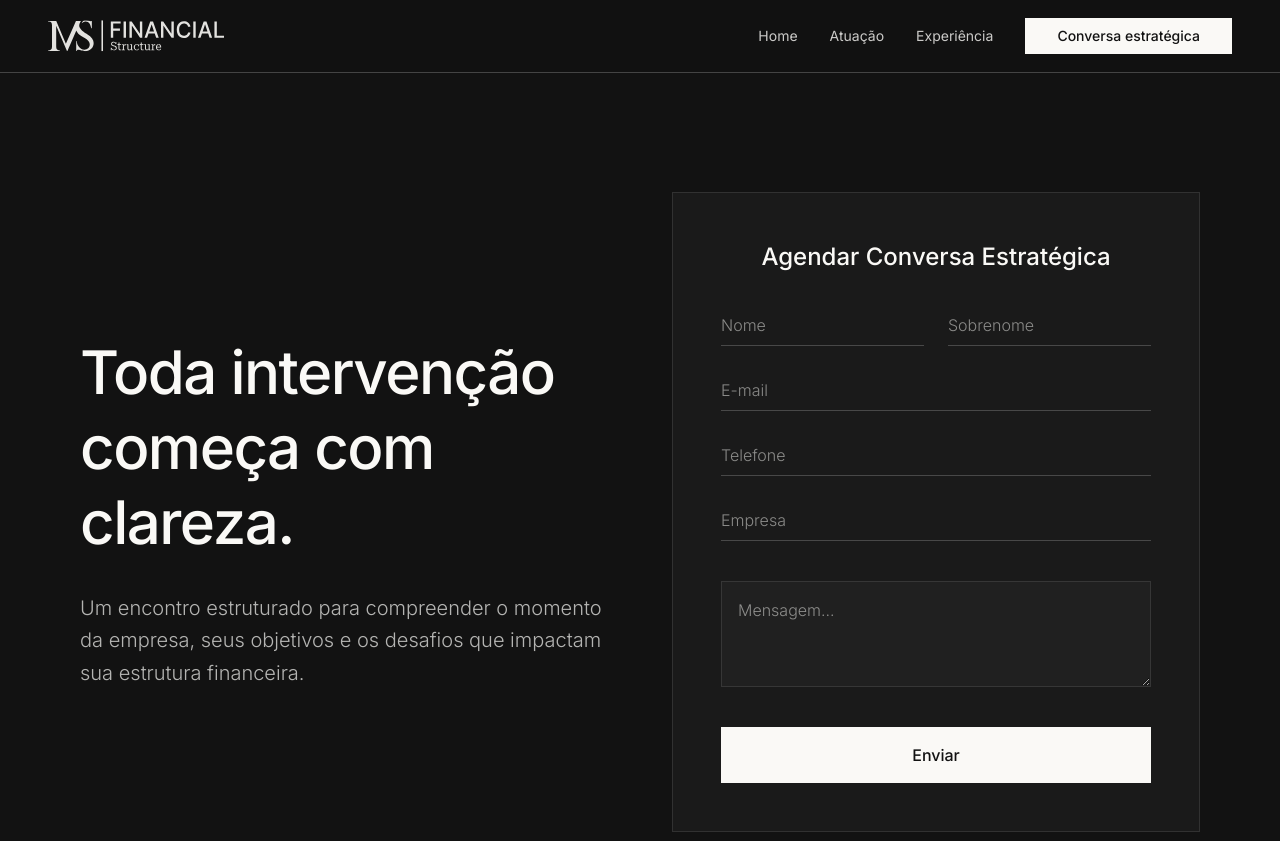
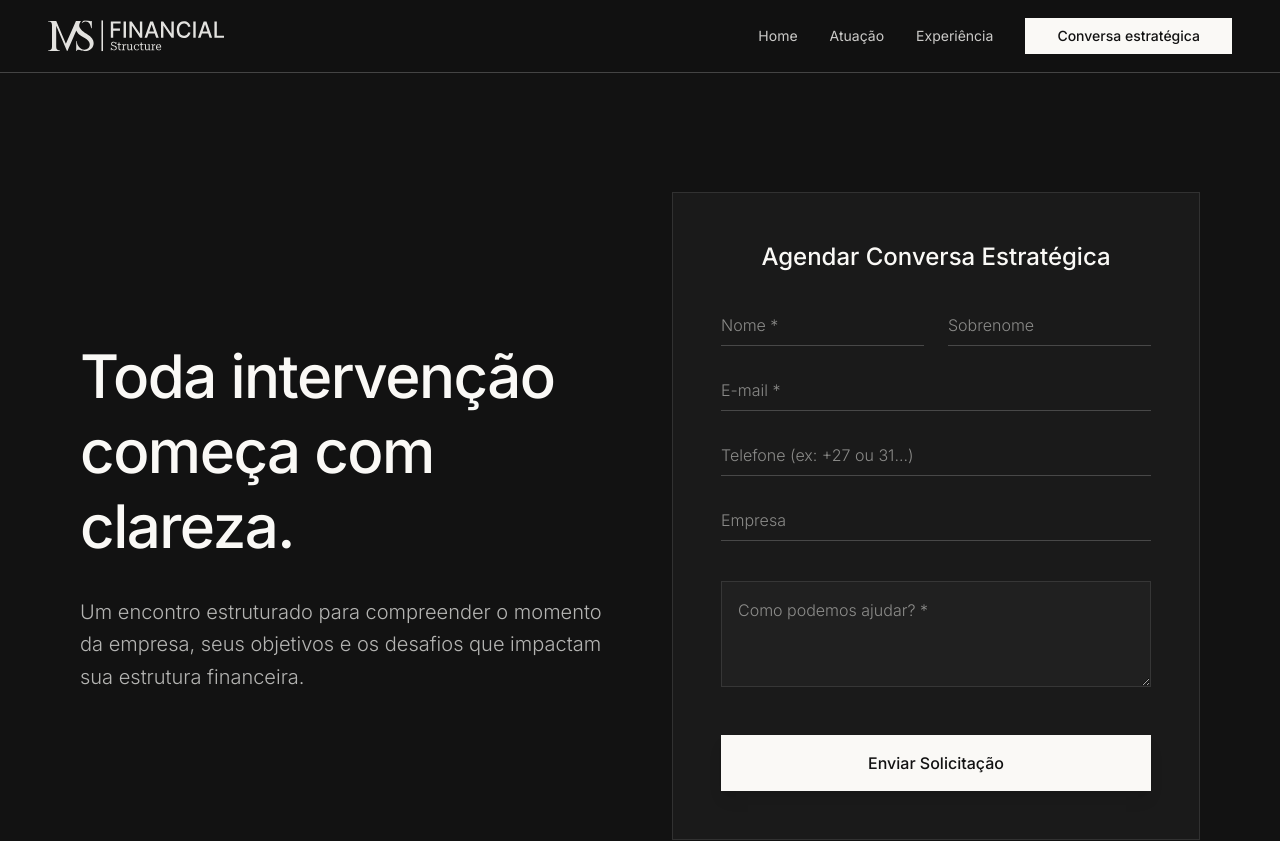
Before and after one commit to Bryanninja/michel-stawicki-web, a Next.js app: page /conversa-estrategica in a window 1280 px wide. Shown: the top 841 px of the page. Built offline with nearby package versions, Linux system fonts and the light colour scheme.

Commit message:
rafactor: form inputs has been updated and php send

```diff
--- a/app/components/ContactForm.tsx
+++ b/app/components/ContactForm.tsx
@@ -6,13 +6,95 @@ export default function ContactForm() {
   const [status, setStatus] = useState<
     "idle" | "loading" | "success" | "error"
   >("idle");
+  const [erros, setErros] = useState<{ [key: string]: string }>({});
 
-  const handleSubmit = async (e: React.SyntheticEvent<HTMLFormElement>) => {
+  // Estado para controlar os valores digitados (necessário para a máscara funcionar em tempo real)
+  const [valores, setValores] = useState({
+    Nome: "",
+    Sobrenome: "",
+    Email: "",
+    Telefone: "",
+    Empresa: "",
+    Mensagem: "",
+  });
+
+  // A MÁSCARA INTELIGENTE (Brasil vs Global)
+  const handlePhoneChange = (e: React.ChangeEvent<HTMLInputElement>) => {
+    let valor = e.target.value;
+
+    // Se começar com +, é internacional. Mantém o + e formata com espaços
+    if (valor.startsWith("+")) {
+      valor = valor.replace(/(?!^\+)[^\d]/g, ""); // Permite só + no início e números
+      valor = valor
+        .replace(/(\+\d{2,3})(\d{2,3})(\d{3,4})(\d{0,4})/, "$1 $2 $3 $4")
+        .trim();
+    } else {
+      // Se não tem +, assume Brasil: (XX) XXXXX-XXXX
+      valor = valor.replace(/\D/g, ""); // Remove tudo que não é número
+      valor = valor.substring(0, 11); // Limita a 11 dígitos
+      if (valor.length > 2) valor = valor.replace(/^(\d{2})(\d)/g, "($1) $2");
+      if (valor.length > 7) valor = valor.replace(/(\d{5})(\d)/, "$1-$2");
+    }
+
+    setValores({ ...valores, Telefone: valor });
+
+    // Limpa o erro do telefone enquanto o usuário digita
+    if (erros.Telefone) setErros((prev) => ({ ...prev, Telefone: "" }));
+  };
+
+  const handleInputChange = (
+    e: React.ChangeEvent<HTMLInputElement | HTMLTextAreaElement>,
+  ) => {
+    const { name, value } = e.target;
+    setValores({ ...valores, [name]: value });
+    // Limpa o erro do campo específico enquanto o usuário digita
+    if (erros[name]) setErros((prev) => ({ ...prev, [name]: "" }));
+  };
+
+  // VALIDAÇÃO AVANÇADA (Blindagem)
+  const validarFormulario = () => {
+    const novosErros: { [key: string]: string } = {};
+
+    // Validação de Nome (Mínimo 2 letras, sem números)
+    if (!valores.Nome.trim() || valores.Nome.length < 2) {
+      novosErros.Nome = "Insira um nome válido.";
+    } else if (!/^[A-Za-zÀ-ÖØ-öø-ÿ\s]+$/.test(valores.Nome)) {
+      novosErros.Nome = "Apenas letras permitidas.";
+    }
+
+    // Validação de E-mail (Regex profissional)
+    const emailRegex = /^[a-zA-Z0-9._%+-]+@[a-zA-Z0-9.-]+\.[a-zA-Z]{2,}$/;
+    if (!valores.Email.trim() || !emailRegex.test(valores.Email)) {
+      novosErros.Email = "Insira um e-mail corporativo válido.";
+    }
+
+    // Validação de Telefone (Mínimo de dígitos lógicos)
+    const telNumeros = valores.Telefone.replace(/\D/g, "");
+    if (valores.Telefone && telNumeros.length < 8) {
+      novosErros.Telefone = "Número muito curto.";
+    }
+
+    // Validação de Mensagem (Mínimo de caracteres para evitar spam vazio)
+    if (!valores.Mensagem.trim() || valores.Mensagem.length < 10) {
+      novosErros.Mensagem =
+        "Por favor, detalhe um pouco mais (mín. 10 caracteres).";
+    }
+
+    setErros(novosErros);
+    return Object.keys(novosErros).length === 0;
+  };
+
+  const handleSubmit = async (e: React.FormEvent<HTMLFormElement>) => {
     e.preventDefault();
+
+    if (!validarFormulario()) return;
+
     setStatus("loading");
 
-    const form = e.currentTarget;
-    const formData = new FormData(form);
+    const formData = new FormData();
+    Object.entries(valores).forEach(([key, value]) =>
+      formData.append(key, value),
+    );
 
     try {
       const response = await fetch("/enviar.php", {
@@ -22,7 +104,15 @@ export default function ContactForm() {
 
       if (response.ok) {
         setStatus("success");
-        form.reset();
+        setValores({
+          Nome: "",
+          Sobrenome: "",
+          Email: "",
+          Telefone: "",
+          Empresa: "",
+          Mensagem: "",
+        });
+        setErros({});
         setTimeout(() => setStatus("idle"), 5000);
       } else {
         setStatus("error");
@@ -32,67 +122,112 @@ export default function ContactForm() {
     }
   };
 
+  const getInputClass = (campo: string) =>
+    `bg-transparent border-b py-2 text-brand-white focus:outline-none transition-all font-light ${erros[campo] ? "border-red-500 placeholder-red-400/50" : "border-white/20 focus:border-brand-white"}`;
+
   return (
-    <div className="bg-surface border border-white/10 p-8 md:p-12 w-full max-w-xl">
+    <div className="bg-surface border border-white/10 p-8 md:p-12 w-full max-w-xl relative overflow-hidden">
       <h2 className="font-sans font-medium text-2xl text-brand-white mb-8 text-center">
         Agendar Conversa Estratégica
       </h2>
 
-      <form onSubmit={handleSubmit} className="flex flex-col gap-6">
+      <form
+        onSubmit={handleSubmit}
+        className="flex flex-col gap-6 relative z-10"
+        noValidate
+      >
         <div className="grid grid-cols-1 md:grid-cols-2 gap-6">
+          <div className="flex flex-col relative">
             <input
               type="text"
               name="Nome"
-            required
-            placeholder="Nome"
-            className="bg-transparent border-b border-white/20 py-2 text-brand-white focus:outline-none focus:border-brand-white transition-colors font-light"
+              value={valores.Nome}
+              onChange={handleInputChange}
+              placeholder="Nome *"
+              className={getInputClass("Nome")}
             />
+            {erros.Nome && (
+              <span className="text-red-500 text-xs absolute -bottom-5 left-0">
+                {erros.Nome}
+              </span>
+            )}
+          </div>
           <input
             type="text"
             name="Sobrenome"
-            required
+            value={valores.Sobrenome}
+            onChange={handleInputChange}
             placeholder="Sobrenome"
-            className="bg-transparent border-b border-white/20 py-2 text-brand-white focus:outline-none focus:border-brand-white transition-colors font-light"
+            className={getInputClass("Sobrenome")}
           />
         </div>
 
+        <div className="flex flex-col relative mt-2 md:mt-0">
           <input
             type="email"
             name="Email"
-          required
-          placeholder="E-mail"
-          className="bg-transparent border-b border-white/20 py-2 text-brand-white focus:outline-none focus:border-brand-white transition-colors font-light"
+            value={valores.Email}
+            onChange={handleInputChange}
+            placeholder="E-mail *"
+            className={getInputClass("Email")}
           />
+          {erros.Email && (
+            <span className="text-red-500 text-xs absolute -bottom-5 left-0">
+              {erros.Email}
+            </span>
+          )}
+        </div>
+
+        <div className="flex flex-col relative mt-2 md:mt-0">
           <input
             type="tel"
             name="Telefone"
-          placeholder="Telefone"
-          className="bg-transparent border-b border-white/20 py-2 text-brand-white focus:outline-none focus:border-brand-white transition-colors font-light"
+            value={valores.Telefone}
+            onChange={handlePhoneChange}
+            placeholder="Telefone (ex: +27 ou 31...)"
+            className={getInputClass("Telefone")}
           />
+          {erros.Telefone && (
+            <span className="text-red-500 text-xs absolute -bottom-5 left-0">
+              {erros.Telefone}
+            </span>
+          )}
+        </div>
+
         <input
           type="text"
           name="Empresa"
+          value={valores.Empresa}
+          onChange={handleInputChange}
           placeholder="Empresa"
-          className="bg-transparent border-b border-white/20 py-2 text-brand-white focus:outline-none focus:border-brand-white transition-colors font-light"
+          className={getInputClass("Empresa")}
         />
 
+        <div className="flex flex-col mt-4 relative">
           <textarea
             name="Mensagem"
-          required
-          placeholder="Mensagem..."
+            value={valores.Mensagem}
+            onChange={handleInputChange}
+            placeholder="Como podemos ajudar? *"
             rows={3}
-          className="bg-[#262626]/50 border border-white/10 p-4 text-brand-white focus:outline-none focus:border-brand-white transition-colors font-light mt-4"
+            className={`bg-[#262626]/50 border p-4 text-brand-white focus:outline-none transition-all font-light ${erros.Mensagem ? "border-red-500 placeholder-red-400/50" : "border-white/10 focus:border-brand-white"}`}
           />
+          {erros.Mensagem && (
+            <span className="text-red-500 text-xs absolute -bottom-5 left-0">
+              {erros.Mensagem}
+            </span>
+          )}
+        </div>
 
         <button
           type="submit"
           disabled={status === "loading" || status === "success"}
-          className={`font-sans font-medium py-4 mt-4 transition-all duration-300 ${status === "success" ? "bg-[#8bc34a] text-brand-black" : status === "error" ? "bg-red-500 text-white" : "bg-brand-white text-brand-black hover:bg-brand-gray hover:text-brand-white cursor-pointer"}`}
+          className={`font-sans font-medium py-4 mt-6 transition-all duration-300 shadow-lg ${status === "success" ? "bg-[#8bc34a] text-brand-black shadow-[#8bc34a]/20" : status === "error" ? "bg-red-500 text-white" : "bg-brand-white text-brand-black hover:bg-brand-gray hover:text-brand-white cursor-pointer"}`}
         >
-          {status === "loading" && "Enviando..."}
-          {status === "success" && "Mensagem Enviada!"}
-          {status === "error" && "Erro ao enviar."}
-          {status === "idle" && "Enviar"}
+          {status === "loading" && "Autenticando..."}
+          {status === "success" && "Enviado com Sucesso!"}
+          {status === "error" && "Erro técnico. Tente novamente."}
+          {status === "idle" && "Enviar Solicitação"}
         </button>
       </form>
     </div>
```
Also changed, not shown: 1 other file (tests, documents, lock files or other folders). Lines whose indentation alone changed are shown as unchanged.
